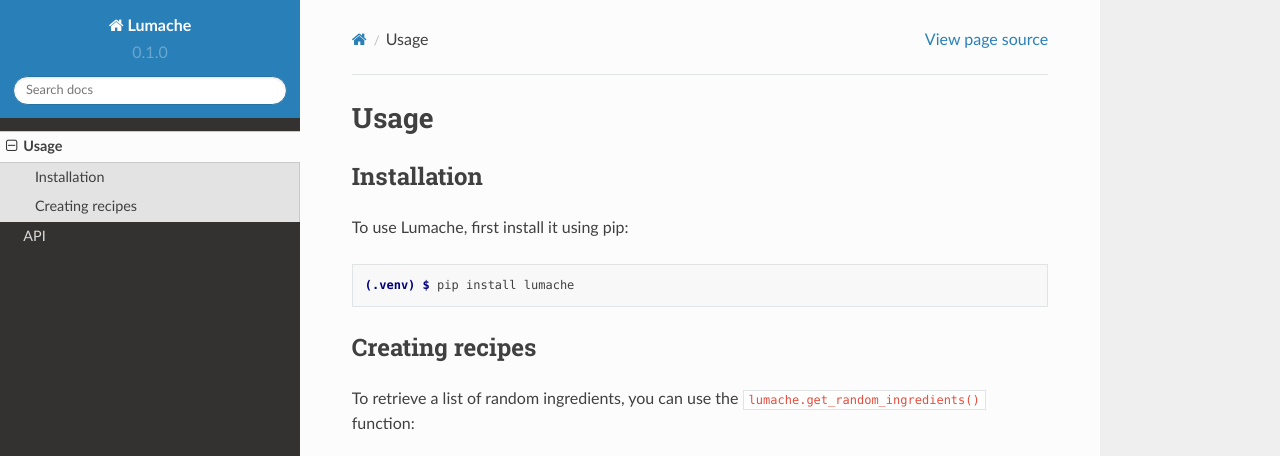
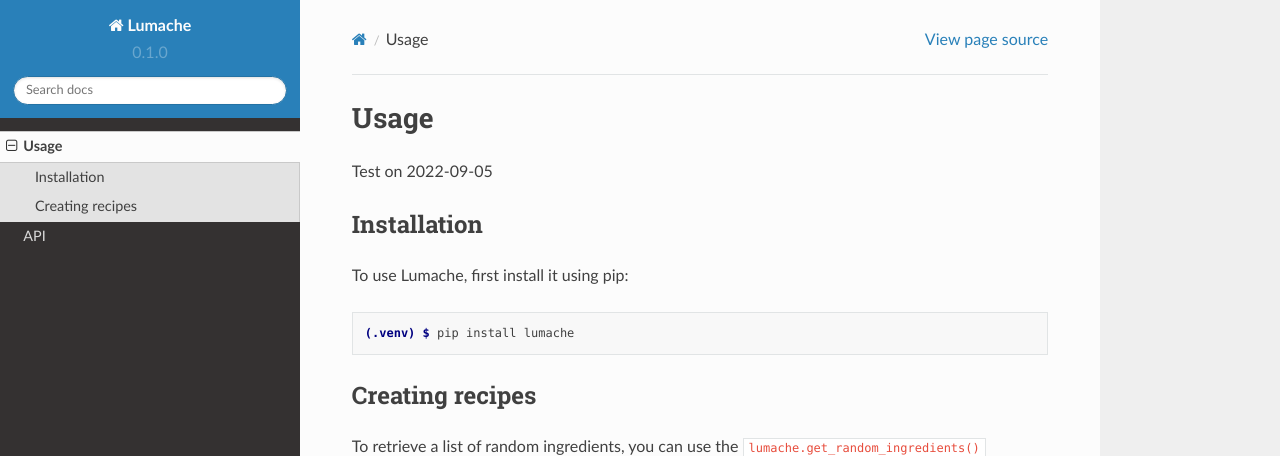
Before and after one commit to hongying11111/Hongying-HF-Test, a Sphinx documentation site: the page built from docs/source/usage.rst, in a window 1280 px wide and 1143 px high, cut to the strip 0-456 px from the top of the window. Built offline with Sphinx 7.4.7 and the Read the Docs theme 2.0.0, drawn with Linux system fonts in a browser that asks for light colours.

Commit message:
Update usage.rst

```diff
--- a/docs/source/usage.rst
+++ b/docs/source/usage.rst
@@ -1,5 +1,7 @@
 Usage
 =====
+
+Test on 2022-09-05
 
 .. _installation:
 
```
